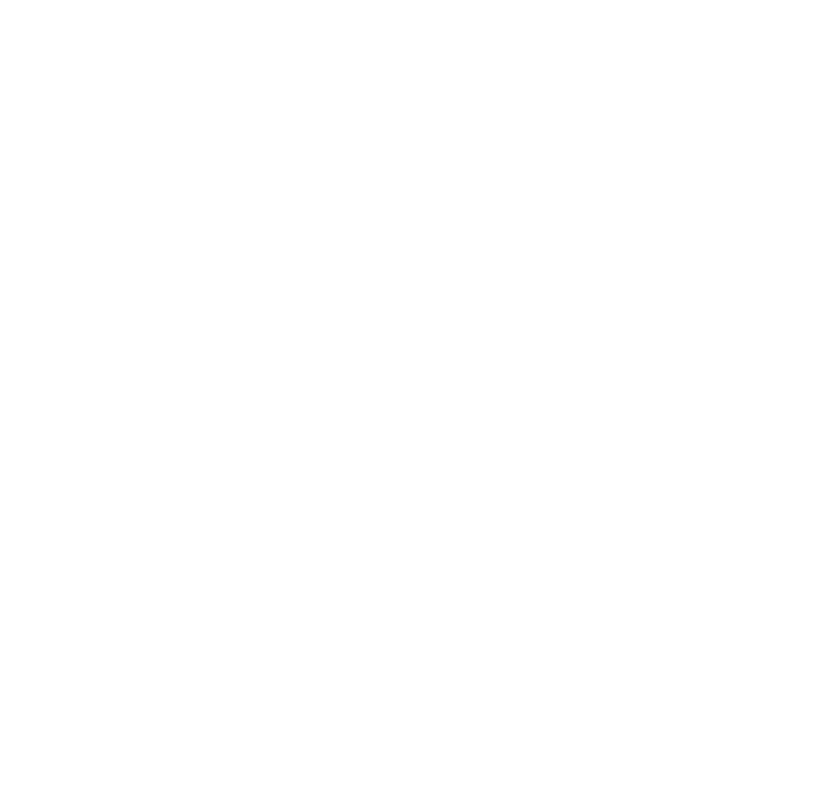
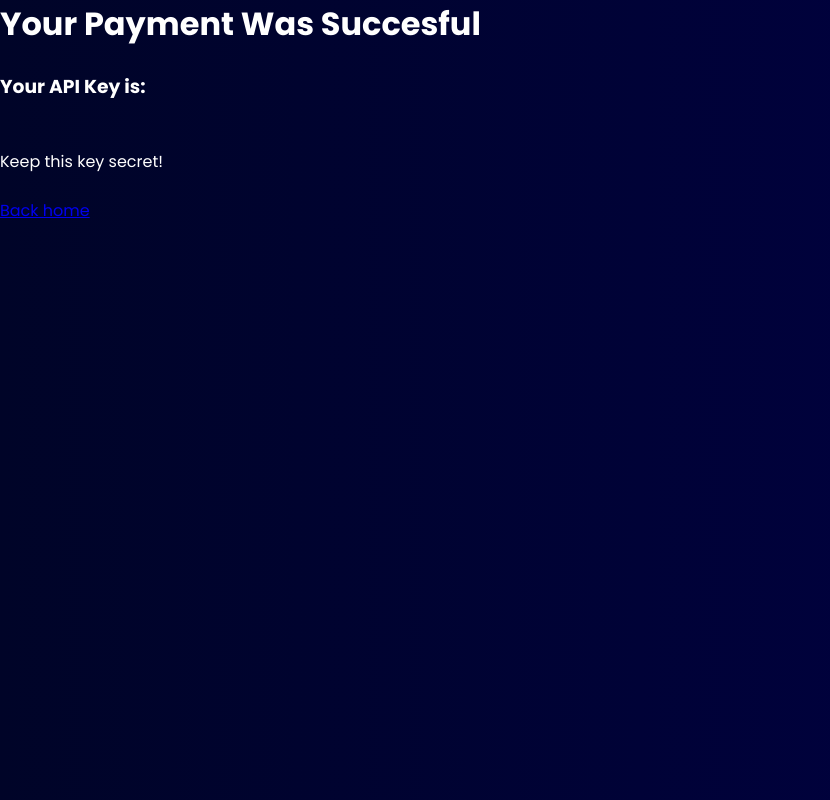
Before and after one commit to McLainCronin/zen-api, a website: page public/success.html in a window 1280 px wide. Shown: the whole page, without its empty margins (0-830 px from the left). Drawn offline with Linux system fonts and the light colour scheme.

Commit message:
Update success and cancel HTML pages with new titles and improved layout

```diff
--- a/public/success.html
+++ b/public/success.html
@@ -1,11 +1,49 @@
 <!DOCTYPE html>
 <html lang="en">
+
 <head>
     <meta charset="UTF-8">
+    <meta http-equiv="X-UA-Compatible" content="IE=edge">
     <meta name="viewport" content="width=device-width, initial-scale=1.0">
     <title>API Success</title>
+    <link rel="preconnect" href="https://fonts.googleapis.com">
+    <link rel="preconnect" href="https://fonts.gstatic.com" crossorigin>
+    <link href="https://fonts.googleapis.com/css2?family=Poppins:wght@100;200;300;400;500;600;700;800;900&display=swap"
+        rel="stylesheet">
+
+    <style>
+        * {
+            box-sizing: border-box;
+            margin: 0;
+            padding: 0;
+        }
+
+        body {
+            font-family: 'Poppins', sans-serif;
+            min-height: 100vh;
+            background: linear-gradient(to right, #000428, #000046);
+            color: white;
+            display: flex;
+            flex-direction: column;
+            gap: 24px;
+        }
+    </style>
 </head>
+
 <body>
+    <h1>Your Payment Was Succesful</h1>
+    <h3>Your API Key is:</h3>
+    <div id="apikey" class="apikey"></div>
+    <p>Keep this key secret!</p>
+    <a href="/">Back home</a>
 
 </body>
+<script>
+    const urlParams = window.location.search
+    const api_key = urlParams.replaceAll('?api_key=', '')
+    console.log(urlParams)
+    const div = document.getElementById('apikey')
+    div.innerText = api_key
+</script>
+
 </html>
```
Also changed, not shown: public/cancel.html (+4 -14 lines).
